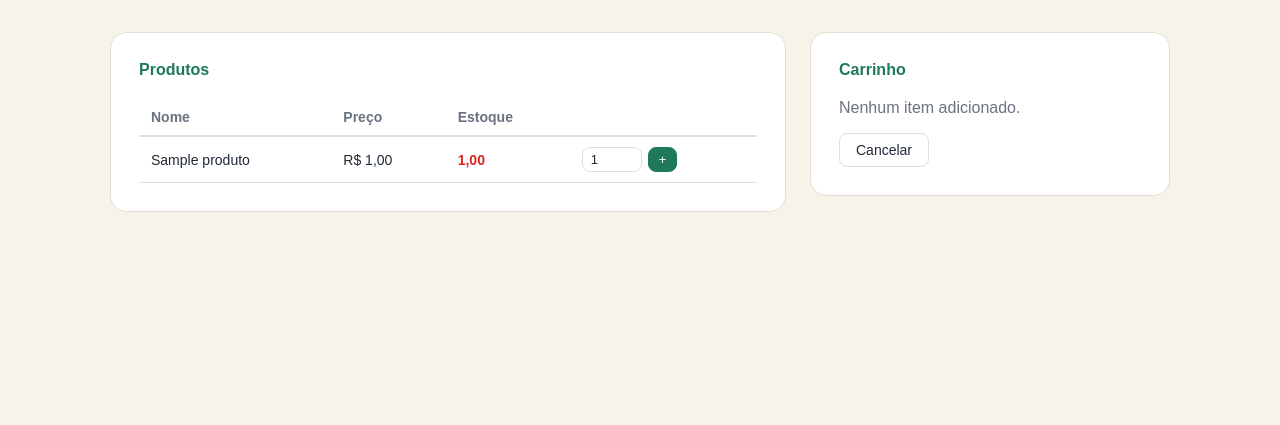
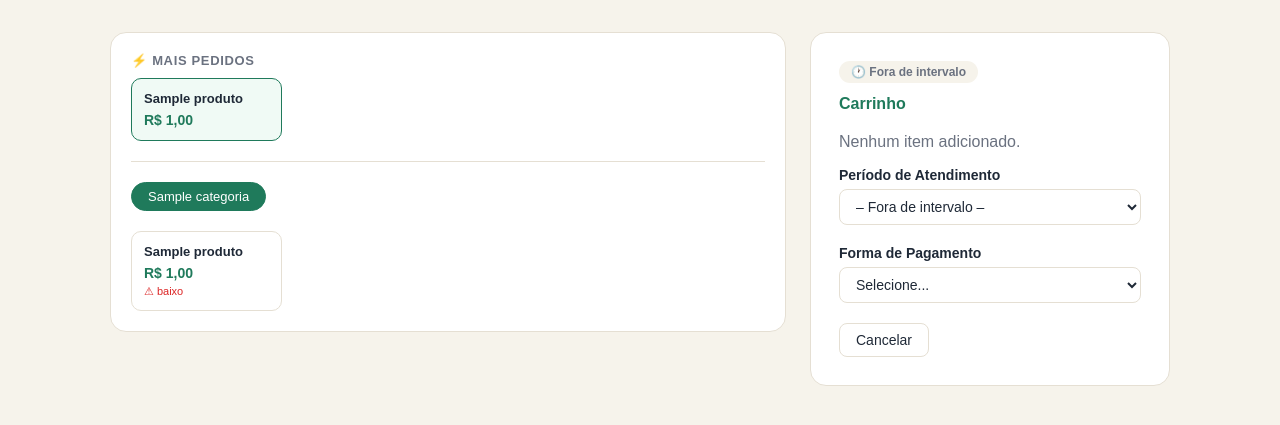
Before and after one commit to d3nislima/pi-cantina-escolar, a Django app: page /vendas/nova/ in a window 1280 px wide. Shown: the part 54-479 px from the top of the page. Run offline with Django 4.2, Linux system fonts and the light colour scheme; tables that the repository leaves empty hold one stand-in row (values such as "Sample post").

Commit message:
feat: inclusao de destaque na UI de venda

```diff
--- a/apps/estoque/models/produto.py
+++ b/apps/estoque/models/produto.py
@@ -79,6 +79,7 @@ class Produto(AuditadoModel):
         verbose_name="Estoque Atual",
     )
     ativo = models.BooleanField(default=True, verbose_name="Ativo")
+    destaque = models.BooleanField(default=False, verbose_name="Destaque")
 
     class Meta:
         verbose_name = "Produto"
--- a/apps/estoque/web/forms.py
+++ b/apps/estoque/web/forms.py
@@ -15,6 +15,7 @@ class ProdutoForm(forms.ModelForm):
             "preco_venda",
             "estoque_minimo",
             "ativo",
+            "destaque",
         ]
 
     def __init__(self, *args, **kwargs):
--- a/apps/vendas/models/venda.py
+++ b/apps/vendas/models/venda.py
@@ -11,8 +11,8 @@ class JanelaAtendimento(AuditadoModel):
     ativo = models.BooleanField(default=True, verbose_name="Ativo")
 
     class Meta:
-        verbose_name = "Janela de Atendimento"
-        verbose_name_plural = "Janelas de Atendimento"
+        verbose_name = "Período de Atendimento"
+        verbose_name_plural = "Períodos de Atendimento"
         ordering = ["hora_inicio"]
 
     def __str__(self):
@@ -43,7 +43,7 @@ class Venda(AuditadoModel):
         on_delete=models.SET_NULL,
         null=True,
         blank=True,
-        verbose_name="Janela de Atendimento",
+        verbose_name="Período de Atendimento",
     )
     modo_atendimento = models.CharField(
         max_length=20,
--- a/apps/vendas/web/views.py
+++ b/apps/vendas/web/views.py
@@ -9,6 +9,7 @@ from apps.estoque.models.movimento import MovimentoEstoque
 from apps.estoque.models.produto import Produto
 from apps.vendas.models.venda import ItemVenda, JanelaAtendimento, Venda
 
+from apps.estoque.models.produto import Categoria
 
 def _janela_atual():
     agora = timezone.localtime(timezone.now()).time()
@@ -32,13 +33,19 @@ class NovaVendaView(View):
 
     def get(self, request):
         carrinho = request.session.get("carrinho", [])
-        produtos = Produto.objects.filter(ativo=True).order_by("nome")
         janelas = JanelaAtendimento.objects.filter(ativo=True)
         janela_atual = _janela_atual()
         total = sum(Decimal(str(item["subtotal"])) for item in carrinho)
 
+        categorias = Categoria.objects.filter(
+            produtos__ativo=True
+        ).prefetch_related('produtos').distinct().order_by('nome')
+
+        destaques = Produto.objects.filter(ativo=True, destaque=True).order_by('nome')
+
         return render(request, self.template_name, {
-            "produtos": produtos,
+            "categorias": categorias,
+            "destaques": destaques,
             "carrinho": carrinho,
             "janelas": janelas,
             "janela_atual_id": janela_atual.pk if janela_atual else None,
--- a/static/css/app.css
+++ b/static/css/app.css
@@ -365,3 +365,141 @@ body {
 .btn-perigo:hover {
   background: #fecaca;
 }
+
+/* === Nova Venda === */
+
+.painel-produtos {
+  display: flex;
+  flex-direction: column;
+  gap: 20px;
+  padding: 20px;
+}
+
+.section-label {
+  font-size: 13px;
+  font-weight: 600;
+  color: var(--muted);
+  margin: 0 0 10px;
+  text-transform: uppercase;
+  letter-spacing: 0.05em;
+}
+
+/* Destaques */
+.destaques-section {
+  border-bottom: 1px solid var(--border);
+  padding-bottom: 20px;
+}
+
+.destaques-grid {
+  display: grid;
+  grid-template-columns: repeat(auto-fill, minmax(130px, 1fr));
+  gap: 10px;
+}
+
+/* Abas de categoria */
+.categorias-tabs {
+  display: flex;
+  gap: 8px;
+  flex-wrap: wrap;
+}
+
+.tab-btn {
+  padding: 6px 16px;
+  border: 1px solid var(--border);
+  border-radius: 20px;
+  background: var(--surface);
+  color: var(--muted);
+  font-size: 13px;
+  cursor: pointer;
+}
+
+.tab-btn:hover {
+  background: var(--bg);
+  color: var(--text);
+}
+
+.tab-ativa {
+  background: var(--accent);
+  color: #fff;
+  border-color: var(--accent);
+}
+
+/* Grid de produtos */
+.categoria-grid {
+  display: grid;
+  grid-template-columns: repeat(auto-fill, minmax(130px, 1fr));
+  gap: 10px;
+}
+
+/* Botão de produto */
+.btn-produto {
+  display: flex;
+  flex-direction: column;
+  align-items: flex-start;
+  gap: 4px;
+  width: 100%;
+  padding: 12px;
+  border: 1px solid var(--border);
+  border-radius: 10px;
+  background: var(--surface);
+  cursor: pointer;
+  text-align: left;
+  transition: background 0.1s;
+}
+
+.btn-produto:hover {
+  background: var(--bg);
+  border-color: var(--accent);
+}
+
+.btn-destaque-item {
+  border-color: var(--accent);
+  background: #f0faf5;
+}
+
+.btn-destaque-item:hover {
+  background: #e0f5ea;
+}
+
+.btn-produto-esgotado {
+  opacity: 0.4;
+  cursor: not-allowed;
+}
+
+.produto-nome {
+  font-size: 13px;
+  font-weight: 600;
+  color: var(--text);
+  line-height: 1.3;
+}
+
+.produto-preco {
+  font-size: 14px;
+  color: var(--accent);
+  font-weight: 700;
+}
+
+.produto-alerta {
+  font-size: 11px;
+  color: #dc2626;
+}
+
+/* Badge de janela */
+.janela-badge-wrapper {
+  margin-bottom: 12px;
+}
+
+.janela-badge {
+  display: inline-block;
+  padding: 4px 12px;
+  border-radius: 20px;
+  background: #e0f5ea;
+  color: var(--accent);
+  font-size: 12px;
+  font-weight: 600;
+}
+
+.janela-badge-neutra {
+  background: var(--bg);
+  color: var(--muted);
+}
--- a/templates/vendas/venda_nova.html
+++ b/templates/vendas/venda_nova.html
@@ -6,43 +6,82 @@
 <div class="venda-layout">
 
   <!-- Painel esquerdo: produtos -->
-  <section class="card">
-    <h2 class="card-titulo">Produtos</h2>
-    <table class="table">
-      <thead>
-        <tr>
-          <th>Nome</th>
-          <th>Preço</th>
-          <th>Estoque</th>
-          <th></th>
-        </tr>
-      </thead>
-      <tbody>
-        {% for produto in produtos %}
-        <tr>
-          <td>{{ produto.nome }}</td>
-          <td>R$ {{ produto.preco_venda }}</td>
-          <td {% if produto.estoque_atual <= produto.estoque_minimo %}class="text-alerta"{% endif %}>
-            {{ produto.estoque_atual }}
-          </td>
-          <td>
+  <section class="card painel-produtos">
+
+    <!-- Faixa de destaques -->
+    {% if destaques %}
+    <div class="destaques-section">
+      <h3 class="section-label">⚡ Mais pedidos</h3>
+      <div class="destaques-grid">
+        {% for produto in destaques %}
         <form method="post" action="{% url 'venda-adicionar-item' %}">
           {% csrf_token %}
           <input type="hidden" name="produto_id" value="{{ produto.pk }}">
-              <div class="adicionar-item">
-                <input type="number" name="quantidade" value="1" min="1" step="1" class="form-input input-qty">
-                <button type="submit" class="btn btn-primary btn-sm">+</button>
+          <input type="hidden" name="quantidade" value="1">
+          <button type="submit" class="btn-produto btn-destaque-item {% if produto.estoque_atual <= 0 %}btn-produto-esgotado{% endif %}"
+            {% if produto.estoque_atual <= 0 %}disabled{% endif %}>
+            <span class="produto-nome">{{ produto.nome }}</span>
+            <span class="produto-preco">R$ {{ produto.preco_venda }}</span>
+          </button>
+        </form>
+        {% endfor %}
       </div>
+    </div>
+    {% endif %}
+
+    <!-- Abas de categoria -->
+    <div class="categorias-tabs">
+      {% for categoria in categorias %}
+      <button class="tab-btn" onclick="mostrarCategoria('cat-{{ categoria.pk }}', this)">
+        {{ categoria.nome }}
+      </button>
+      {% endfor %}
+    </div>
+
+    <!-- Grid de produtos por categoria -->
+    {% for categoria in categorias %}
+    <div id="cat-{{ categoria.pk }}" class="categoria-grid" style="display:none">
+      {% for produto in categoria.produtos.all %}
+      {% if produto.ativo %}
+      <form method="post" action="{% url 'venda-adicionar-item' %}">
+        {% csrf_token %}
+        <input type="hidden" name="produto_id" value="{{ produto.pk }}">
+        <input type="hidden" name="quantidade" value="1">
+        <button type="submit" class="btn-produto {% if produto.estoque_atual <= 0 %}btn-produto-esgotado{% endif %}"
+          {% if produto.estoque_atual <= 0 %}disabled{% endif %}>
+          <span class="produto-nome">{{ produto.nome }}</span>
+          <span class="produto-preco">R$ {{ produto.preco_venda }}</span>
+          {% if produto.estoque_atual <= produto.estoque_minimo and produto.estoque_atual > 0 %}
+          <span class="produto-alerta">⚠ baixo</span>
+          {% endif %}
+          {% if produto.estoque_atual <= 0 %}
+          <span class="produto-alerta">esgotado</span>
+          {% endif %}
+        </button>
       </form>
-          </td>
-        </tr>
+      {% endif %}
       {% endfor %}
-      </tbody>
-    </table>
+    </div>
+    {% endfor %}
+
   </section>
 
-  <!-- Painel direito: carrinho + finalizar -->
+  <!-- Painel direito: carrinho -->
   <aside class="card carrinho">
+
+    <!-- Período de atendimento -->
+    <div class="janela-badge-wrapper">
+      {% if janela_atual_id %}
+        {% for janela in janelas %}
+          {% if janela.pk == janela_atual_id %}
+          <span class="janela-badge">🕐 {{ janela.nome }}</span>
+          {% endif %}
+        {% endfor %}
+      {% else %}
+        <span class="janela-badge janela-badge-neutra">🕐 Fora de intervalo</span>
+      {% endif %}
+    </div>
+
     <h2 class="card-titulo">Carrinho</h2>
 
     {% if carrinho %}
@@ -78,11 +117,11 @@
       <strong>R$ {{ total }}</strong>
     </div>
 
-    <form method="post" action="{% url 'venda-finalizar' %}" class="form finalizar-form">
+    <form method="post" action="{% url 'venda-finalizar' %}" class="finalizar-form">
       {% csrf_token %}
 
       <div class="form-group">
-        <label class="form-label">Janela de Atendimento</label>
+        <label class="form-label">Período de Atendimento</label>
         <select name="janela_atendimento" class="form-input">
           <option value="">– Fora de intervalo –</option>
           {% for janela in janelas %}
@@ -108,35 +147,67 @@
         <input type="number" name="valor_recebido" step="0.01" min="0" class="form-input">
       </div>
 
-      <div class="form-group">
-        <label class="form-label">Modo de Atendimento</label>
-        <select name="modo_atendimento" class="form-input">
-          {% for valor, label in modos_atendimento %}
-          <option value="{{ valor }}">{{ label }}</option>
-          {% endfor %}
-        </select>
-      </div>
-
       <button type="submit" class="btn btn-destaque">Finalizar Venda</button>
     </form>
 
     {% else %}
     <p class="text-muted">Nenhum item adicionado.</p>
+
+    <form method="post" action="{% url 'venda-finalizar' %}" class="finalizar-form" style="margin-top:16px">
+      {% csrf_token %}
+      <div class="form-group">
+        <label class="form-label">Período de Atendimento</label>
+        <select name="janela_atendimento" class="form-input">
+          <option value="">– Fora de intervalo –</option>
+          {% for janela in janelas %}
+          <option value="{{ janela.pk }}" {% if janela.pk == janela_atual_id %}selected{% endif %}>
+            {{ janela }}
+          </option>
+          {% endfor %}
+        </select>
+      </div>
+
+      <div class="form-group">
+        <label class="form-label">Forma de Pagamento</label>
+        <select name="forma_pagamento" id="forma-pagamento-vazio" class="form-input" required>
+          <option value="">Selecione...</option>
+          {% for valor, label in formas_pagamento %}
+          <option value="{{ valor }}">{{ label }}</option>
+          {% endfor %}
+        </select>
+      </div>
+    </form>
     {% endif %}
 
     <div style="margin-top: 16px">
       <a href="{% url 'venda-list' %}" class="btn">Cancelar</a>
     </div>
+
   </aside>
 
 </div>
 
 <script>
+  // Abas de categoria
+  function mostrarCategoria(id, btn) {
+    document.querySelectorAll('.categoria-grid').forEach(el => el.style.display = 'none');
+    document.querySelectorAll('.tab-btn').forEach(el => el.classList.remove('tab-ativa'));
+    document.getElementById(id).style.display = 'grid';
+    btn.classList.add('tab-ativa');
+  }
+
+  // Abre a primeira aba automaticamente
+  const primeiraTab = document.querySelector('.tab-btn');
+  if (primeiraTab) primeiraTab.click();
+
+  // Campo valor recebido
   const formaPagamento = document.getElementById("forma-pagamento");
   const campoRecebido = document.getElementById("campo-recebido");
-
+  if (formaPagamento) {
     formaPagamento.addEventListener("change", function () {
       campoRecebido.style.display = this.value === "dinheiro" ? "block" : "none";
     });
+  }
 </script>
+
 {% endblock %}
```
Also changed, not shown: apps/estoque/migrations/0002_produto_destaque.py (added), apps/vendas/migrations/0003_alter_venda_janela_atendimento.py (added), apps/vendas/migrations/0004_alter_janelaatendimento_options.py (added). Lines whose indentation alone changed are shown as unchanged.
